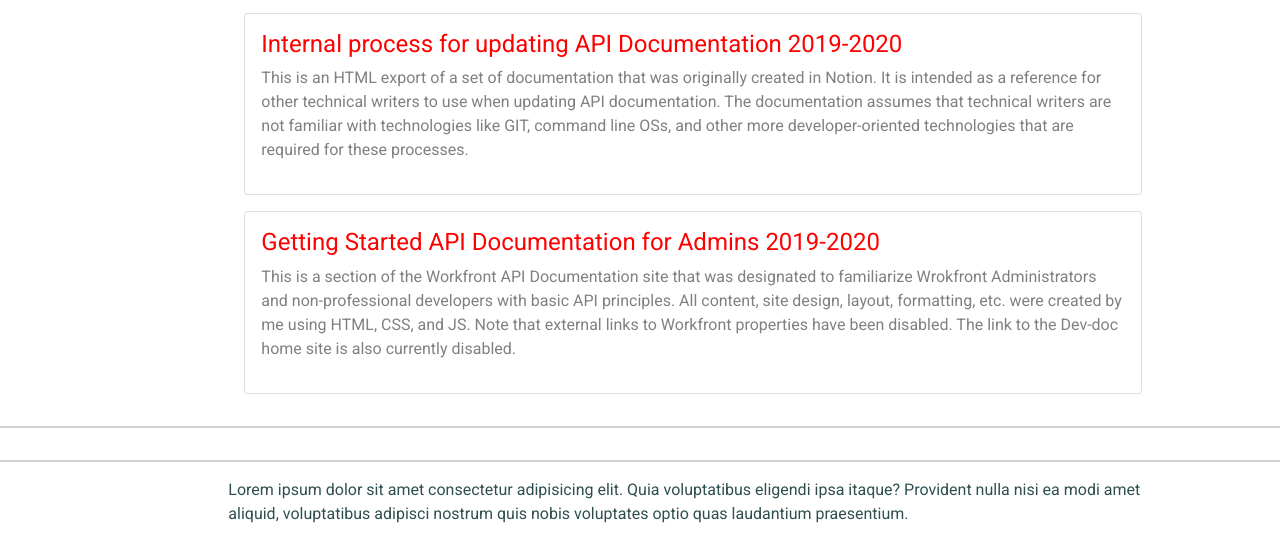
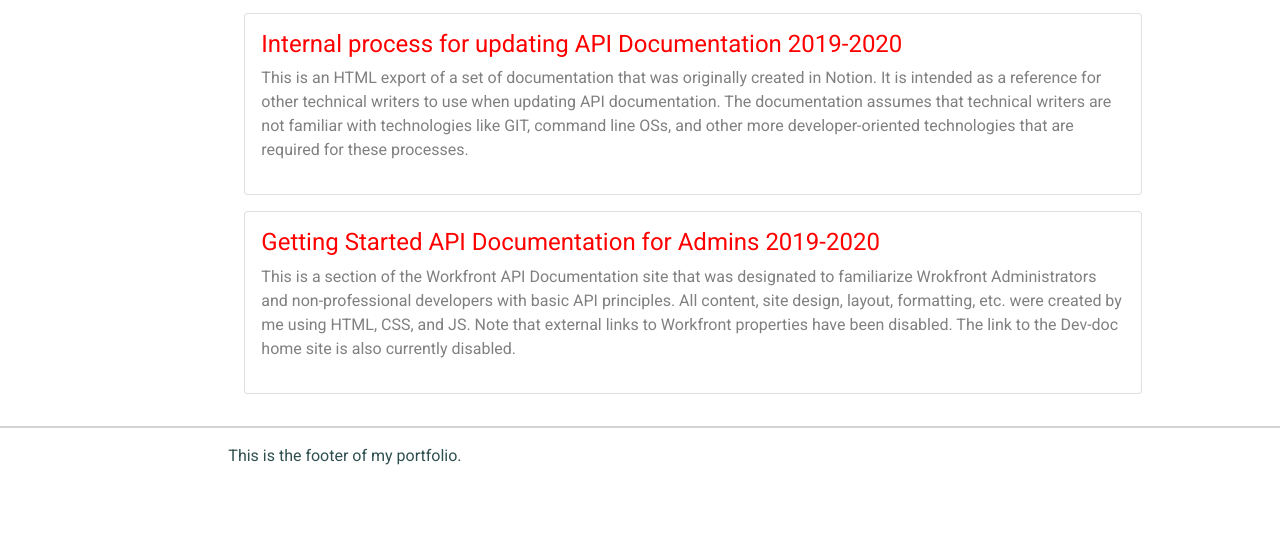
Before and after one commit to jonvictory/tech-write-port, a plain HTML site: page projects.html in a window 1280 px wide. Shown: the part 448-990 px from the top of the page. After the commit the page ends 932 px from the top, so only its background shows below. Drawn offline with nearby package versions, Linux system fonts and the light colour scheme.

Commit message:
double footer problem fixed

```diff
--- a/projects.html
+++ b/projects.html
@@ -70,14 +70,12 @@
     <script src="res/js/js.js"></script>
 </body>
 <footer>
-        <footer>
                 <div class="container-fluid">
                     <div class="row">
                     <div class="col-2 menu-nav-align"></div>
                                 <div class="col-9">
-                                        <p>Lorem ipsum dolor sit amet consectetur adipisicing elit. Quia voluptatibus eligendi ipsa itaque? Provident nulla nisi ea modi amet aliquid, voluptatibus adipisci nostrum quis nobis voluptates optio quas laudantium praesentium.</p>
+                                        <p>This is the footer of my portfolio.</p>
                                 </div>
                         </div>
                         </div>
-        </footer>
 </footer>
```
Also changed, not shown: about.html (+1 -1 lines), index.html (+1 -1 lines).
